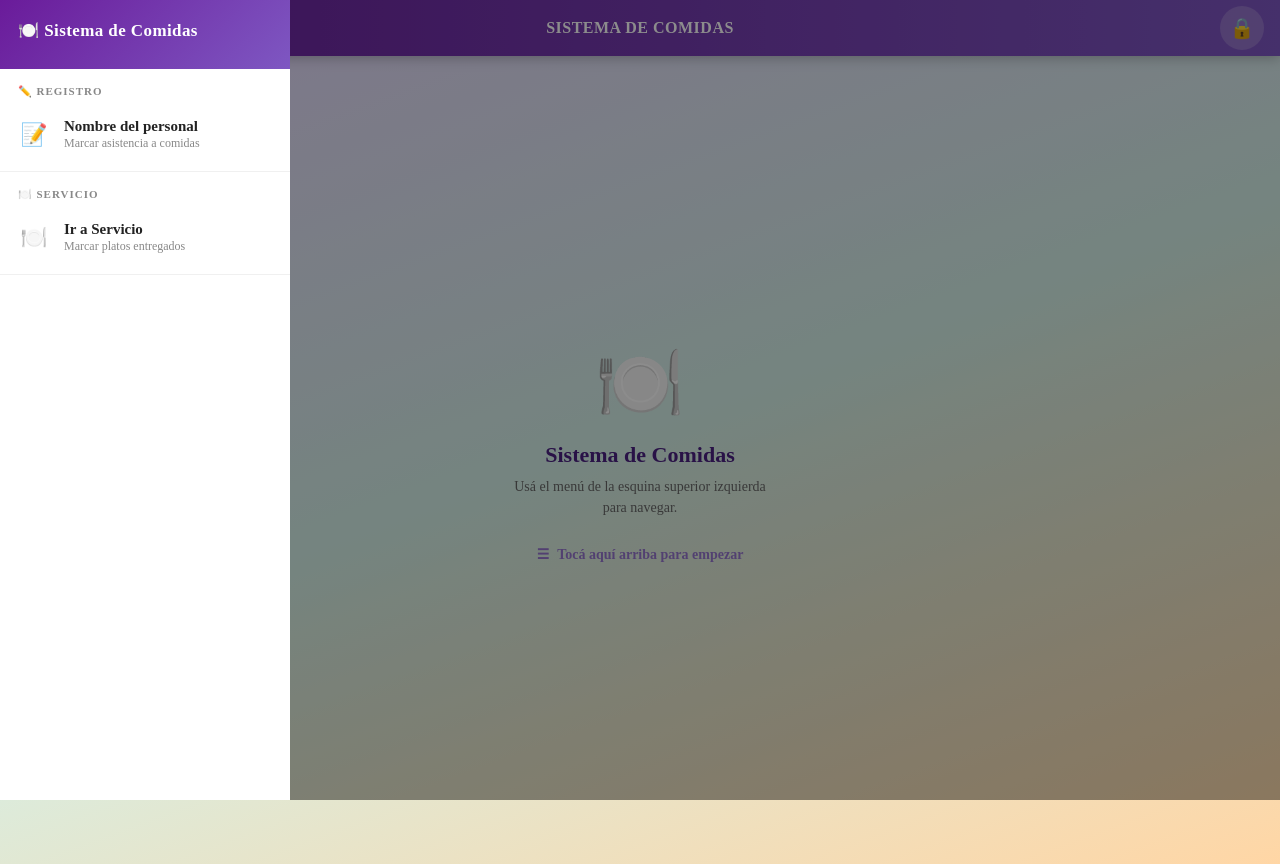
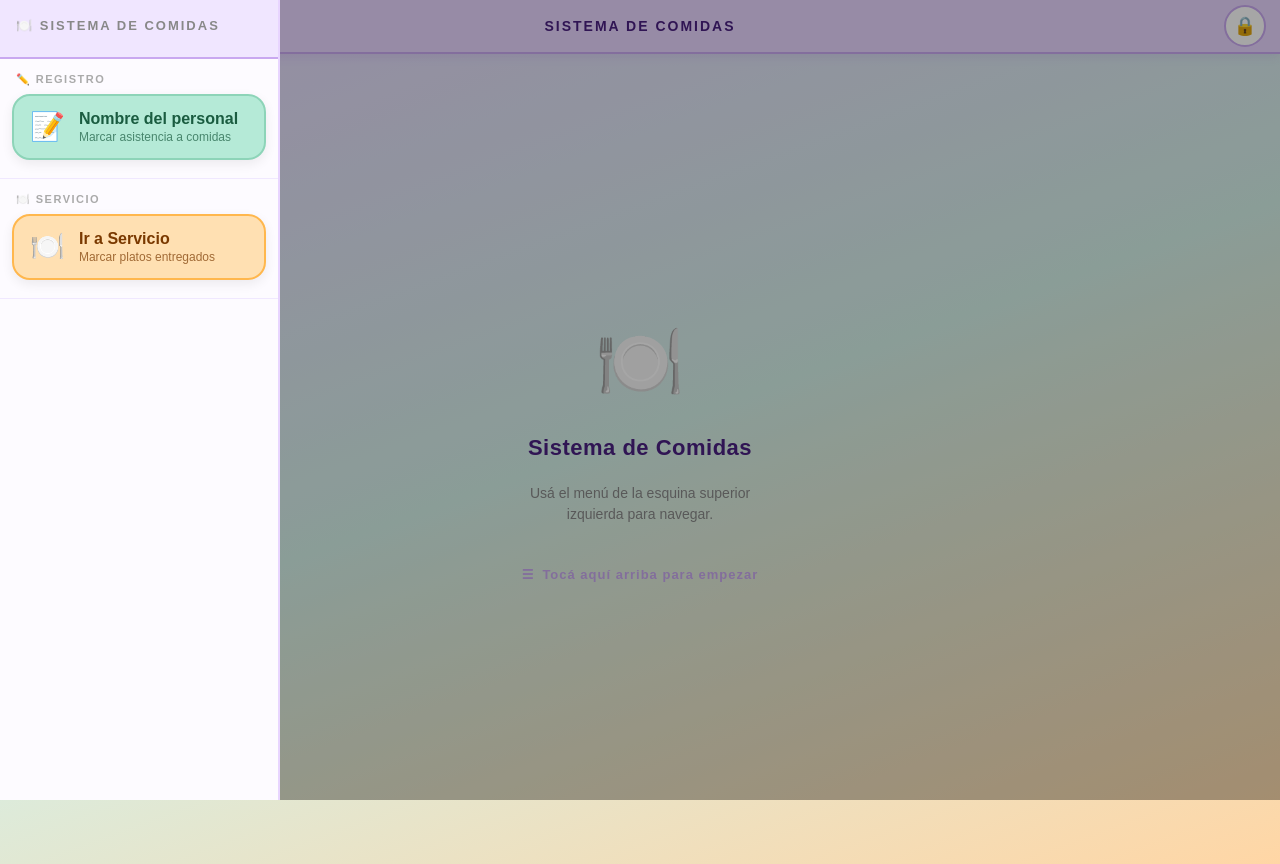
Before and after one commit to meryanez975-jpg/lista-2026, a plain HTML site: page index.html in a window 1280 px wide. Both pictures are taken after a click on the button "Menú". Drawn offline with Linux system fonts and the light colour scheme.

Commit message:
Adaptar estilos del drawer al diseño pastel del sistema
- Barra superior usa fondo #e8d5ff y texto #4a2080 (paleta existente)
- Fuente cambiada a Arial para coincidir con estilo.css
- Ítems del drawer con colores del sistema: verde registro, naranja servicio/conteo, rosado personal, lila admin
- Botón hamburguesa y lock con borde #c9a8f0 y fondo blanco
- Cabecera del drawer usa #f0e6ff con borde morado pastel

Co-Authored-By: Claude Sonnet 4.6 <noreply@anthropic.com>

```diff
--- a/index.html
+++ b/index.html
@@ -12,73 +12,72 @@
   <title>Sistema de Comidas</title>
   <link rel="stylesheet" href="estilo.css" />
   <style>
-    * { box-sizing: border-box; margin: 0; padding: 0; }
-
     body {
       background: linear-gradient(160deg, #e8d5ff 0%, #d4f0e8 50%, #ffd6a5 100%);
       min-height: 100vh;
-      font-family: inherit;
+      font-family: Arial, sans-serif;
     }
 
     /* ===== BARRA SUPERIOR ===== */
     .top-bar {
       position: fixed;
       top: 0; left: 0; right: 0;
-      height: 56px;
-      background: linear-gradient(90deg, #6a1b9a, #7e57c2);
+      height: 54px;
+      background: #e8d5ff;
+      border-bottom: 2px solid #c9a8f0;
       display: flex;
       align-items: center;
       justify-content: space-between;
-      padding: 0 16px;
+      padding: 0 14px;
       z-index: 200;
-      box-shadow: 0 2px 12px rgba(0,0,0,.25);
+      box-shadow: 0 2px 10px rgba(140,80,220,.13);
     }
     .btn-hamb-top {
-      width: 44px;
-      height: 44px;
-      border: none;
-      background: transparent;
-      color: #fff;
-      font-size: 26px;
+      width: 42px;
+      height: 42px;
+      border: 2px solid #c9a8f0;
+      background: #fff;
+      color: #4a2080;
+      font-size: 22px;
       cursor: pointer;
       display: flex;
       align-items: center;
       justify-content: center;
-      border-radius: 10px;
-      transition: background .2s;
-      line-height: 1;
+      border-radius: 14px;
+      transition: background .15s;
+      font-weight: 900;
     }
-    .btn-hamb-top:active { background: rgba(255,255,255,.2); }
+    .btn-hamb-top:active { background: #f0e6ff; }
     .top-titulo {
-      color: #fff;
-      font-size: 16px;
+      color: #4a2080;
+      font-size: 14px;
       font-weight: 800;
-      letter-spacing: .5px;
+      letter-spacing: 2px;
       text-align: center;
       flex: 1;
     }
     .btn-lock-top {
-      width: 44px;
-      height: 44px;
-      border: none;
-      background: rgba(255,255,255,.18);
-      color: #fff;
-      font-size: 20px;
+      width: 42px;
+      height: 42px;
+      border: 2px solid #c9a8f0;
+      background: #fff;
+      color: #4a2080;
+      font-size: 18px;
       cursor: pointer;
       border-radius: 50%;
       display: flex;
       align-items: center;
       justify-content: center;
-      transition: background .2s;
+      transition: background .15s;
     }
-    .btn-lock-top:active { background: rgba(255,255,255,.35); }
+    .btn-lock-top:active { background: #f0e6ff; }
 
     /* ===== OVERLAY ===== */
     .drawer-overlay {
       display: none;
       position: fixed;
       inset: 0;
-      background: rgba(0,0,0,.45);
+      background: rgba(0,0,0,.35);
       z-index: 300;
     }
     .drawer-overlay.activo { display: block; }
@@ -87,34 +86,38 @@
     .drawer {
       position: fixed;
       top: 0; left: 0;
-      width: 290px;
+      width: 280px;
       height: 100%;
-      background: #fff;
+      background: #fdfbff;
       z-index: 400;
       display: flex;
       flex-direction: column;
       transform: translateX(-100%);
-      transition: transform .28s cubic-bezier(.4,0,.2,1);
+      transition: transform .25s ease;
       overflow-y: auto;
+      border-right: 2px solid #e8d5ff;
     }
     .drawer.abierto { transform: translateX(0); }
 
+    /* Cabecera del drawer */
     .drawer-header {
-      background: linear-gradient(135deg, #6a1b9a, #7e57c2);
-      padding: 20px 18px 16px;
-      color: #fff;
+      background: #f0e6ff;
+      border-bottom: 2px solid #c9a8f0;
+      padding: 18px 16px 14px;
     }
     .drawer-header-titulo {
-      font-size: 17px;
-      font-weight: 900;
-      letter-spacing: .4px;
-      margin-bottom: 12px;
+      font-size: 13px;
+      font-weight: 800;
+      letter-spacing: 2px;
+      color: #888;
+      text-transform: uppercase;
+      margin-bottom: 10px;
     }
-    /* Info del usuario logueado dentro del drawer */
     .drawer-user {
       display: none;
-      background: rgba(255,255,255,.15);
-      border-radius: 12px;
+      background: #fff;
+      border: 1.5px solid #c9a8f0;
+      border-radius: 14px;
       padding: 10px 12px;
       align-items: center;
       justify-content: space-between;
@@ -124,90 +127,101 @@
     .drawer-user-nombre {
       font-size: 13px;
       font-weight: 700;
-      color: #fff;
+      color: #4a2080;
     }
     .btn-salir-drawer {
       padding: 5px 12px;
-      border: 1.5px solid rgba(255,255,255,.6);
-      border-radius: 8px;
-      background: transparent;
-      color: #fff;
+      border: 1.5px solid #e57373;
+      border-radius: 10px;
+      background: #ffebee;
+      color: #c62828;
       font-size: 12px;
       font-weight: 700;
       cursor: pointer;
       white-space: nowrap;
+      font-family: Arial, sans-serif;
     }
-    .btn-salir-drawer:active { background: rgba(255,255,255,.2); }
+    .btn-salir-drawer:active { opacity: .85; }
 
     /* ===== SECCIONES DEL DRAWER ===== */
     .drawer-section {
-      border-bottom: 1px solid #f0f0f0;
-      padding: 6px 0;
+      padding: 10px 12px;
+      border-bottom: 1.5px solid #f0e8ff;
     }
     .drawer-section:last-child { border-bottom: none; }
 
     .drawer-section-title {
-      padding: 10px 18px 6px;
       font-size: 11px;
-      font-weight: 900;
-      letter-spacing: 1px;
-      color: #888;
+      font-weight: 800;
+      letter-spacing: 1.5px;
+      color: #aaa;
       text-transform: uppercase;
+      padding: 4px 4px 8px;
     }
 
+    /* Cada ítem del drawer es una card-btn adaptada */
     .drawer-item {
       display: flex;
       align-items: center;
       gap: 14px;
-      padding: 14px 18px;
+      padding: 14px 16px;
       text-decoration: none;
-      color: #222;
-      font-size: 15px;
-      font-weight: 600;
-      transition: background .15s;
-      border-radius: 0;
+      border-radius: 18px;
+      border: 2px solid transparent;
+      font-size: 16px;
+      font-weight: 800;
+      margin-bottom: 8px;
+      transition: transform .08s ease, box-shadow .08s ease;
+      box-shadow: 0 4px 12px rgba(0,0,0,.07);
+      font-family: Arial, sans-serif;
     }
-    .drawer-item:hover, .drawer-item:active { background: #f3eeff; color: #6a1b9a; }
-    .drawer-item .item-icon {
-      font-size: 22px;
-      width: 32px;
-      text-align: center;
-      flex-shrink: 0;
-    }
+    .drawer-item:active { transform: scale(0.97); box-shadow: 0 2px 6px rgba(0,0,0,.07); }
+    .drawer-item:last-child { margin-bottom: 0; }
+
+    /* Colores de los ítems iguales al sistema */
+    .item-registro  { background: #b5ead7; color: #1a5c40; border-color: #8dd4b8; }
+    .item-comidas   { background: #ffd6a5; color: #7a4200; border-color: #f5b86a; }
+    .item-personal  { background: #ffd6e7; color: #5c0030; border-color: #f0a8c4; }
+    .item-servicio  { background: #ffe0b2; color: #7a3900; border-color: #ffb74d; }
+    .item-conteo    { background: #ffd6a5; color: #7a4200; border-color: #f5b86a; }
+    .item-admin     { background: #e8d5ff; color: #4a2080; border-color: #c9a8f0; }
+
+    .drawer-item .item-icon { font-size: 28px; line-height: 1; }
     .drawer-item .item-sub {
       font-size: 12px;
-      color: #888;
+      opacity: .7;
       font-weight: 400;
-      margin-top: 1px;
+      margin-top: 2px;
     }
 
     /* Ítems condicionales por rol */
-    .solo-super  { display: none; }
-    .solo-admin  { display: none; }
+    .solo-super { display: none; }
+    .solo-admin { display: none; }
     .solo-super.visible { display: flex; }
     .solo-admin.visible { display: flex; }
 
     /* ===== CONTENIDO PRINCIPAL ===== */
     .page-content {
-      margin-top: 56px;
+      margin-top: 54px;
       display: flex;
       flex-direction: column;
       align-items: center;
       justify-content: center;
-      min-height: calc(100vh - 56px);
+      min-height: calc(100vh - 54px);
       padding: 32px 24px;
       text-align: center;
     }
     .bienvenida-icon { font-size: 72px; margin-bottom: 16px; }
     .bienvenida-titulo {
       font-size: 22px;
-      font-weight: 900;
+      font-weight: 800;
       color: #4a2080;
       margin-bottom: 8px;
+      letter-spacing: .5px;
     }
     .bienvenida-sub {
       font-size: 14px;
-      color: #666;
+      color: #888;
       max-width: 260px;
       line-height: 1.5;
     }
@@ -216,14 +230,15 @@
       display: flex;
       align-items: center;
       gap: 8px;
-      font-size: 14px;
-      color: #9575cd;
-      font-weight: 600;
+      font-size: 13px;
+      color: #c9a8f0;
+      font-weight: 800;
+      letter-spacing: 1px;
       animation: pulse 2s infinite;
     }
     @keyframes pulse {
       0%, 100% { opacity: 1; }
-      50% { opacity: .45; }
+      50% { opacity: .4; }
     }
 
     /* ===== MODAL DE LOGIN ===== */
@@ -250,7 +265,9 @@
       margin: 0 0 20px;
       text-align: center;
       font-size: 20px;
+      font-weight: 800;
       color: #4a2080;
+      font-family: Arial, sans-serif;
     }
   </style>
 </head>
@@ -282,7 +299,7 @@
     <div class="drawer-section">
       <div class="drawer-section-title">✏️ Registro</div>
 
-      <a href="PAGES/registro.html" class="drawer-item">
+      <a href="PAGES/registro.html" class="drawer-item item-registro">
         <span class="item-icon">📝</span>
         <div>
           <div>Nombre del personal</div>
@@ -290,7 +307,7 @@
         </div>
       </a>
 
-      <a href="PAGES/menu_admin.html" class="drawer-item solo-admin" id="linkNuevasComidas">
+      <a href="PAGES/menu_admin.html" class="drawer-item item-comidas solo-admin" id="linkNuevasComidas">
         <span class="item-icon">🍲</span>
         <div>
           <div>Nuevas comidas</div>
@@ -298,7 +315,7 @@
         </div>
       </a>
 
-      <a href="PAGES/lista_personal.html" class="drawer-item solo-super" id="linkListaPersonal">
+      <a href="PAGES/lista_personal.html" class="drawer-item item-personal solo-super" id="linkListaPersonal">
         <span class="item-icon">👥</span>
         <div>
           <div>Lista del personal</div>
@@ -311,7 +328,7 @@
     <div class="drawer-section">
       <div class="drawer-section-title">🍽️ Servicio</div>
 
-      <a href="PAGES/servicio.html" class="drawer-item">
+      <a href="PAGES/servicio.html" class="drawer-item item-servicio">
         <span class="item-icon">🍽️</span>
         <div>
           <div>Ir a Servicio</div>
@@ -319,7 +336,7 @@
         </div>
       </a>
 
-      <a href="PAGES/conteo.html" class="drawer-item solo-super" id="linkConteo">
+      <a href="PAGES/conteo.html" class="drawer-item item-conteo solo-super" id="linkConteo">
         <span class="item-icon">🧮</span>
         <div>
           <div>Conteo semanal</div>
@@ -332,7 +349,7 @@
     <div class="drawer-section solo-admin" id="seccionAdmin">
       <div class="drawer-section-title">🔐 Administración</div>
 
-      <a href="PAGES/admin.html" class="drawer-item">
+      <a href="PAGES/admin.html" class="drawer-item item-admin">
         <span class="item-icon">⚙️</span>
         <div>
           <div>Panel admin</div>
```
